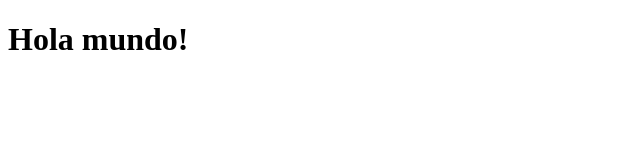
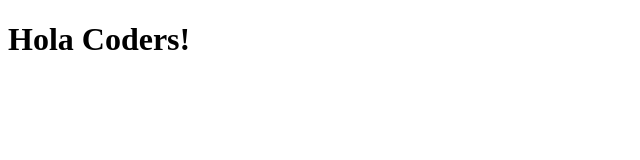
Before and after one commit to Cristian-Calderon/grupito3, a plain HTML site: page index.html in a window 1280 px wide. Shown: the full height of the page, 0-640 px from the left. Drawn offline with Linux system fonts and the light colour scheme.

Commit message:
Este es un cambio pequeño.

```diff
--- a/index.html
+++ b/index.html
@@ -4,6 +4,6 @@
     <title>Document</title>
 </head>
 <body>
-    <h1>Hola mundo!</h1>
+    <h1>Hola Coders!</h1>
 </body>
 </html>
```
